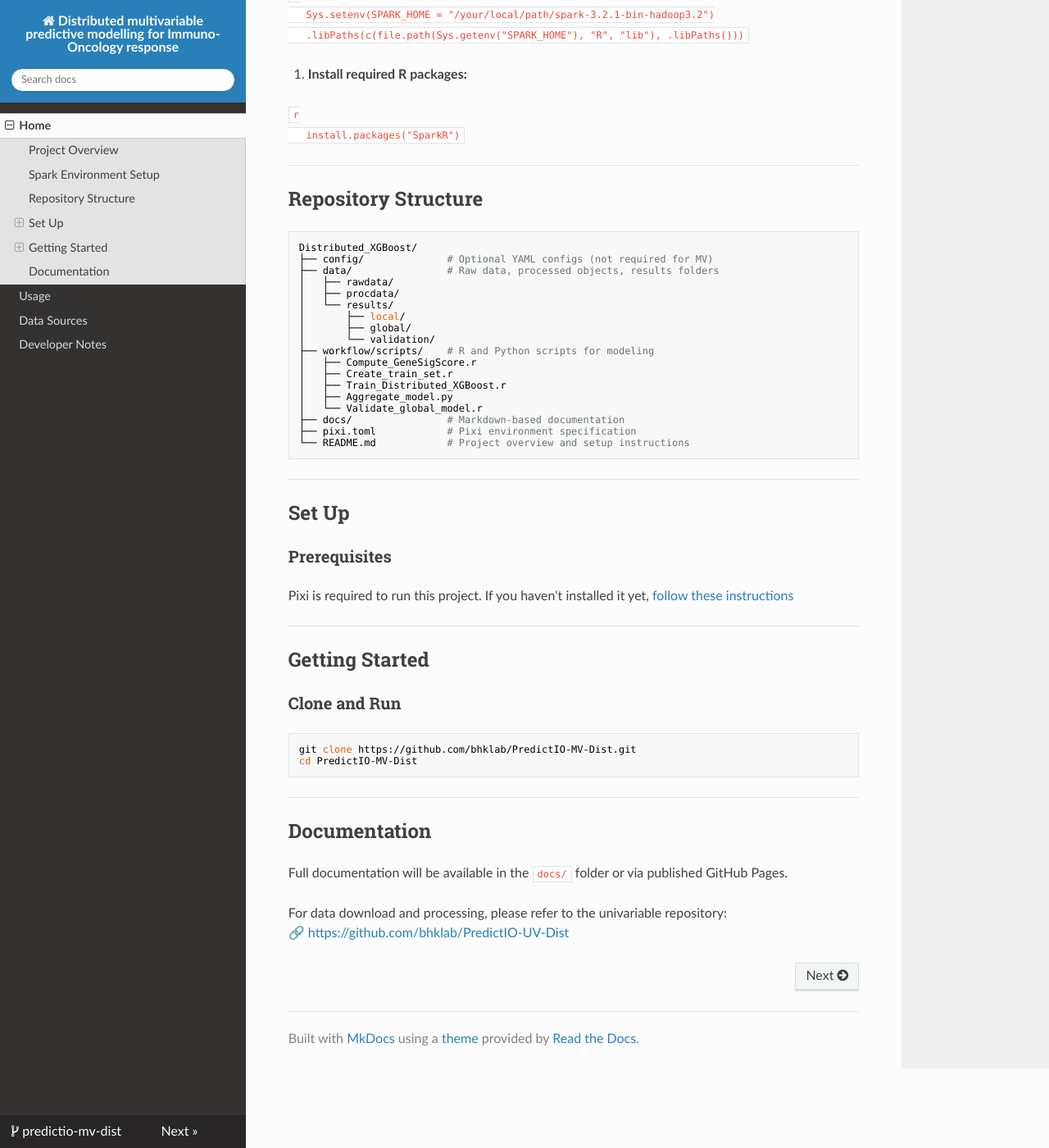
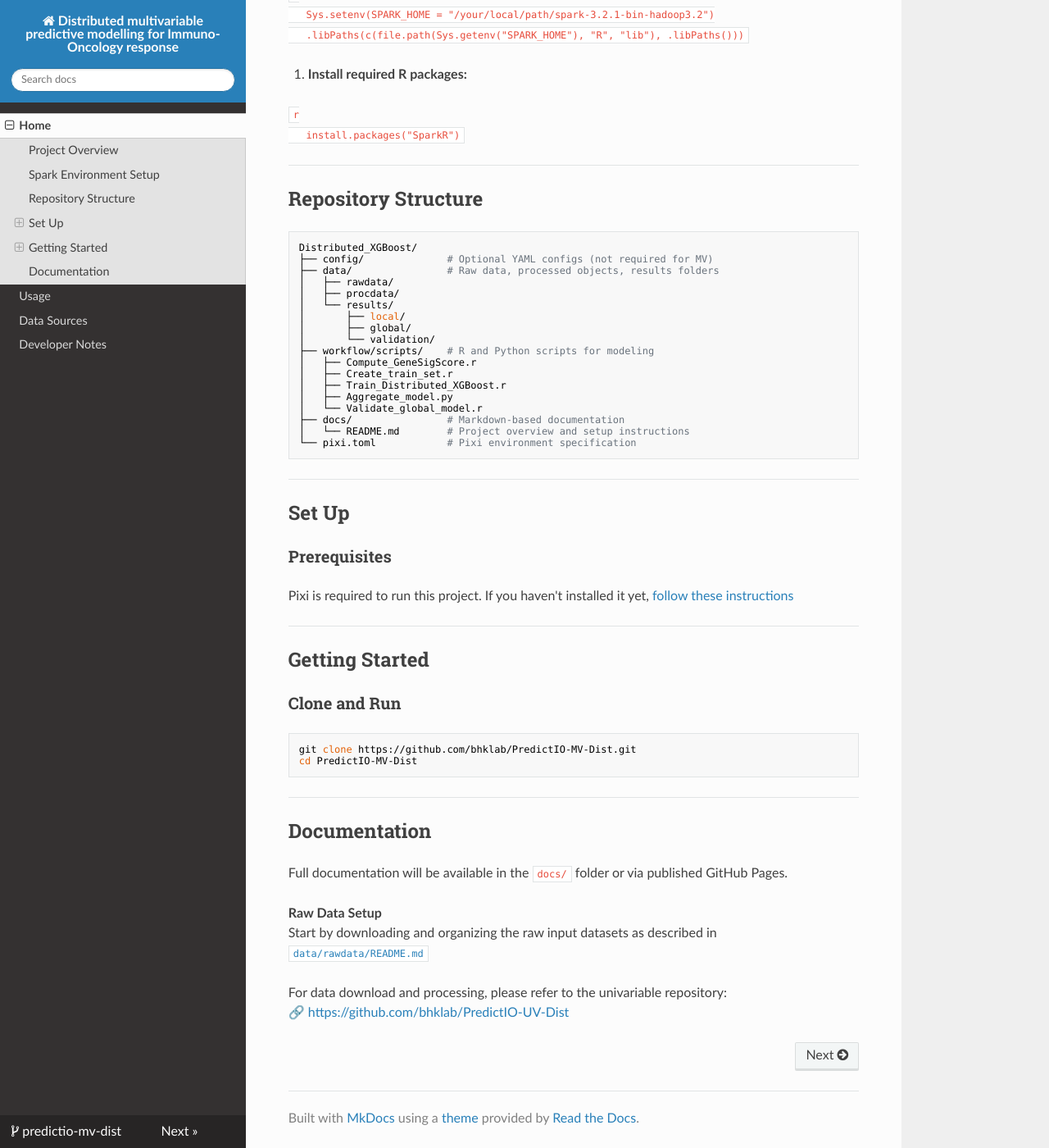
Before and after one commit to bhklab/PredictIO-MV-Dist, an MkDocs documentation site: the page built from docs/README.md, in a window 1280 px wide and 1400 px high, scrolled down 1127 px. Shown: the whole window at 82% size. Built offline with MkDocs 1.6.1, drawn with Linux system fonts in a browser that asks for light colours; nearby versions of some CDN libraries.

Commit message:
feat: add raw data setup link as starting point for download

````diff
--- a/docs/README.md
+++ b/docs/README.md
@@ -76,8 +76,8 @@ Distributed_XGBoost/
 │   ├── Aggregate_model.py
 │   └── Validate_global_model.r
 ├── docs/                # Markdown-based documentation
-├── pixi.toml            # Pixi environment specification
-└── README.md            # Project overview and setup instructions
+│   └── README.md        # Project overview and setup instructions
+└── pixi.toml            # Pixi environment specification
 ```
 
 ---
@@ -106,5 +106,8 @@ cd PredictIO-MV-Dist
 
 Full documentation will be available in the `docs/` folder or via published GitHub Pages.
 
+**Raw Data Setup**
+Start by downloading and organizing the raw input datasets as described in [`data/rawdata/README.md`](https://github.com/bhklab/PredictIO-MV-Dist/blob/main/data/rawdata/README.md)
+
 For data download and processing, please refer to the univariable repository:
 🔗 [https://github.com/bhklab/PredictIO-UV-Dist](https://github.com/bhklab/PredictIO-UV-Dist)
````
